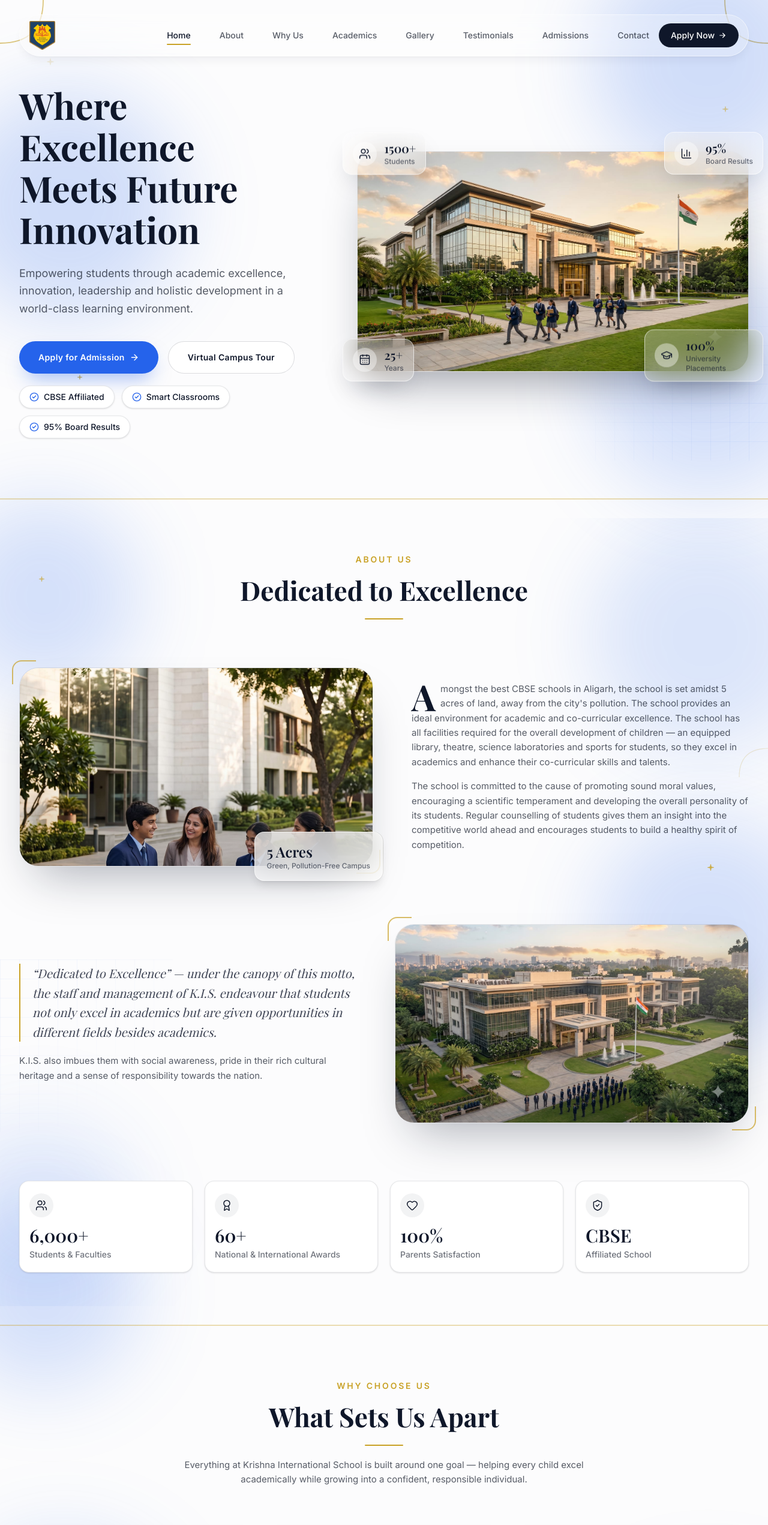
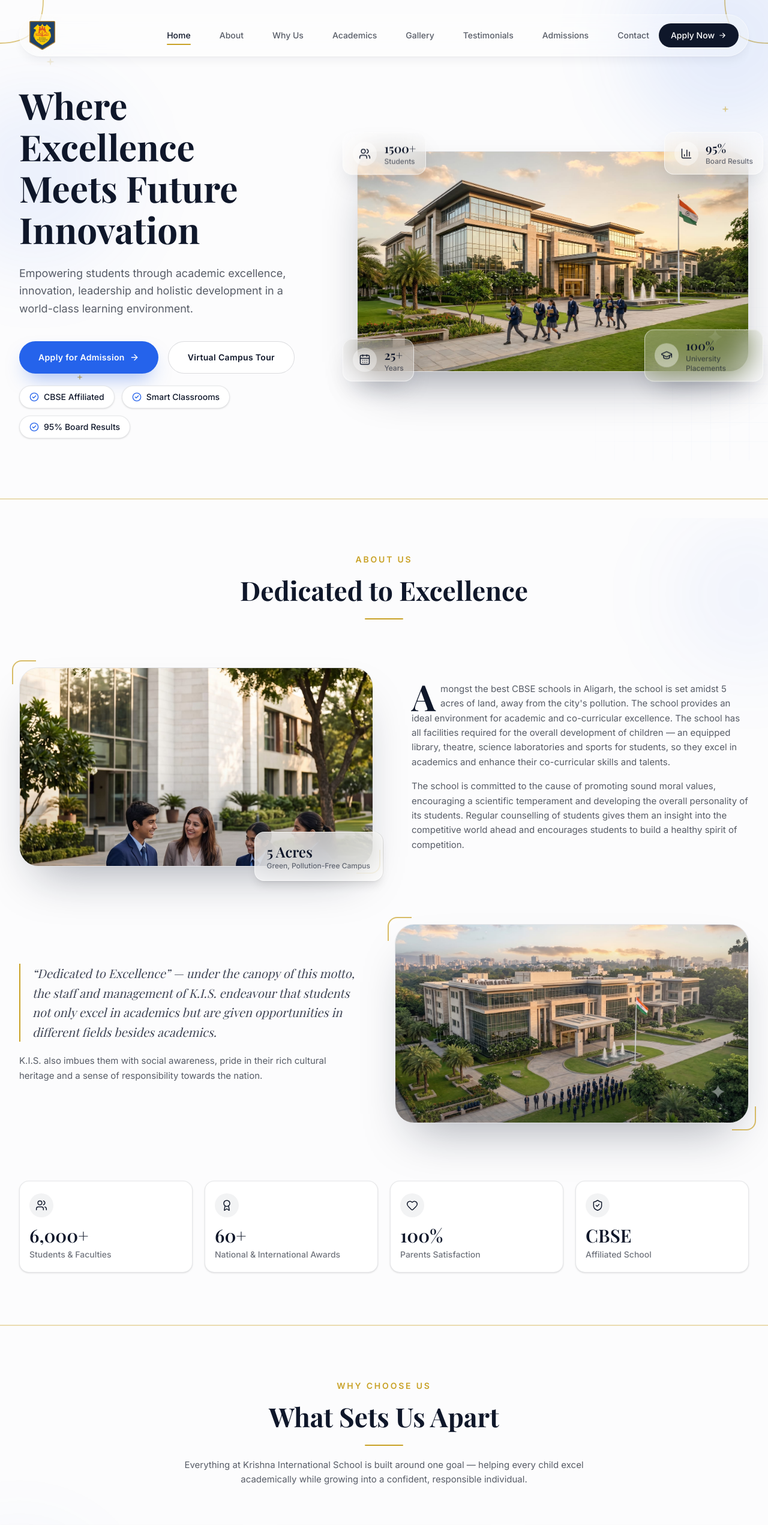
Before and after one commit to Hamidrza0008/DETTROIN-INT-HamidRza-Website, a Next.js app: page / in a window 1280 px wide. Shown: the top 2543 px of the page at 60% size. Built offline with nearby package versions, Linux system fonts and the light colour scheme; a web font is replaced by a local one.

Commit message:
UI improvement and Bug fix

```diff
--- a/components/About.jsx
+++ b/components/About.jsx
@@ -1,7 +1,7 @@
 "use client";
 
 import Image from "next/image";
-import { motion, useInView } from "framer-motion";
+import { motion } from "framer-motion";
 import { useEffect, useRef, useState } from "react";
 import { Users, Award, Heart, ShieldCheck } from "lucide-react";
 
@@ -21,14 +21,16 @@ const fadeUp = {
 
 function Counter({ value, suffix = "" }) {
   const ref = useRef(null);
-  const inView = useInView(ref, { once: true, margin: "-80px" });
   const [display, setDisplay] = useState(0);
 
   useEffect(() => {
-    if (!inView) return;
+    const el = ref.current;
+    if (!el) return;
+    let observer;
+    let raf;
+    const startCounter = () => {
       const duration = 1800;
       const start = performance.now();
-    let raf;
       const tick = (now) => {
         const progress = Math.min((now - start) / duration, 1);
         const eased = 1 - Math.pow(1 - progress, 3);
@@ -36,8 +38,22 @@ function Counter({ value, suffix = "" }) {
         if (progress < 1) raf = requestAnimationFrame(tick);
       };
       raf = requestAnimationFrame(tick);
-    return () => cancelAnimationFrame(raf);
-  }, [inView, value]);
+    };
+    observer = new IntersectionObserver(
+      ([entry]) => {
+        if (entry.isIntersecting) {
+          startCounter();
+          observer.disconnect();
+        }
+      },
+      { threshold: 0 }
+    );
+    observer.observe(el);
+    return () => {
+      observer?.disconnect();
+      if (raf) cancelAnimationFrame(raf);
+    };
+  }, [value]);
 
   return (
     <span ref={ref}>
@@ -88,17 +104,9 @@ export default function About() {
         id="about"
         className="relative overflow-hidden py-8 sm:py-10 lg:py-14"
       >
-      <motion.div
+      <div
         aria-hidden="true"
-        className="pointer-events-none absolute -right-24 top-0 -z-10 h-96 w-96 rounded-full bg-blue/15 blur-3xl"
-        animate={{ x: [0, -12, 0], y: [0, 8, 0] }}
-        transition={{ duration: 20, repeat: Infinity, ease: "easeInOut" }}
-      />
-      <motion.div
-        aria-hidden="true"
-        className="pointer-events-none absolute -left-24 bottom-0 -z-10 h-80 w-80 rounded-full bg-blue/10 blur-3xl"
-        animate={{ x: [0, 14, 0], y: [0, -10, 0] }}
-        transition={{ duration: 24, repeat: Infinity, ease: "easeInOut", delay: 3 }}
+        className="pointer-events-none absolute -right-24 top-0 -z-10 h-64 w-64 rounded-full bg-blue/5 blur-3xl"
       />
       <div className="site-container">
         <motion.div
--- a/components/Academics.jsx
+++ b/components/Academics.jsx
@@ -103,11 +103,9 @@ export default function Academics() {
 
   return (
     <section id="academics" className="relative overflow-hidden py-8 sm:py-10 lg:py-14">
-      <motion.div
+      <div
         aria-hidden="true"
-        className="pointer-events-none absolute -right-24 bottom-0 -z-10 h-96 w-96 rounded-full bg-blue/15 blur-3xl"
-        animate={{ x: [0, -14, 0], y: [0, 10, 0] }}
-        transition={{ duration: 24, repeat: Infinity, ease: "easeInOut" }}
+        className="pointer-events-none absolute -right-24 bottom-0 -z-10 h-64 w-64 rounded-full bg-blue/5 blur-3xl"
       />
       <motion.div
         aria-hidden="true"
--- a/components/AdmissionProcess.jsx
+++ b/components/AdmissionProcess.jsx
@@ -83,11 +83,9 @@ export default function AdmissionProcess() {
 
   return (
     <section id="admissions" className="relative overflow-hidden py-8 sm:py-10 lg:py-14">
-      <motion.div
+      <div
         aria-hidden="true"
-        className="pointer-events-none absolute -left-24 bottom-0 -z-10 h-96 w-96 rounded-full bg-blue/15 blur-3xl"
-        animate={{ x: [0, 16, 0], y: [0, -10, 0] }}
-        transition={{ duration: 22, repeat: Infinity, ease: "easeInOut" }}
+        className="pointer-events-none absolute -left-24 bottom-0 -z-10 h-64 w-64 rounded-full bg-blue/5 blur-3xl"
       />
       <motion.div
         aria-hidden="true"
--- a/components/AmbientBackground.jsx
+++ b/components/AmbientBackground.jsx
@@ -8,10 +8,6 @@ const SPARKLES = [
   { top: "78vh", left: "10%", size: 10, delay: 1.4 },
   { top: "22vh", left: "94%", size: 12, delay: 0.8 },
   { top: "60vh", left: "88%", size: 9, delay: 2.2 },
-  { top: "120vh", left: "5%", size: 11, delay: 1.0 },
-  { top: "180vh", left: "92%", size: 13, delay: 1.8 },
-  { top: "250vh", left: "8%", size: 10, delay: 0.5 },
-  { top: "320vh", left: "90%", size: 12, delay: 2.5 },
 ];
 
 export default function AmbientBackground() {
@@ -30,73 +26,33 @@ export default function AmbientBackground() {
         <path d="M120 60C80 60 60 40 60 0" stroke="currentColor" strokeWidth="1.5" />
       </svg>
 
-      {/* blue glows — spread across full page height for continuous premium feel */}
+      {/* subtle blue glow — Hero area only */}
       <motion.div
-        className="absolute -right-24 -top-24 h-96 w-96 rounded-full bg-blue/20 blur-3xl"
-        animate={reduceMotion ? undefined : { x: [0, -18, 0], y: [0, 12, 0] }}
-        transition={{ duration: 26, repeat: Infinity, ease: "easeInOut", delay: 2 }}
+        className="absolute -right-24 -top-24 h-80 w-80 rounded-full bg-blue/10 blur-3xl"
+        animate={reduceMotion ? undefined : { x: [0, -12, 0], y: [0, 8, 0] }}
+        transition={{ duration: 20, repeat: Infinity, ease: "easeInOut", delay: 2 }}
       />
       <motion.div
-        className="absolute -left-24 top-[20vh] h-96 w-96 rounded-full bg-blue/20 blur-3xl"
-        animate={reduceMotion ? undefined : { x: [0, 20, 0], y: [0, -14, 0] }}
-        transition={{ duration: 22, repeat: Infinity, ease: "easeInOut" }}
-      />
-      <motion.div
-        className="absolute -right-24 top-[55vh] h-96 w-96 rounded-full bg-blue/[0.18] blur-3xl"
-        animate={reduceMotion ? undefined : { x: [0, -15, 0], y: [0, 10, 0] }}
-        transition={{ duration: 24, repeat: Infinity, ease: "easeInOut", delay: 1.5 }}
-      />
-      <motion.div
-        className="absolute -left-24 top-[105vh] h-80 w-80 rounded-full bg-blue/[0.18] blur-3xl"
-        animate={reduceMotion ? undefined : { x: [0, 18, 0], y: [0, -12, 0] }}
-        transition={{ duration: 28, repeat: Infinity, ease: "easeInOut", delay: 0.5 }}
-      />
-      <motion.div
-        className="absolute -right-24 top-[170vh] h-96 w-96 rounded-full bg-blue/[0.18] blur-3xl"
-        animate={reduceMotion ? undefined : { x: [0, -20, 0], y: [0, 14, 0] }}
-        transition={{ duration: 25, repeat: Infinity, ease: "easeInOut", delay: 3 }}
-      />
-      <motion.div
-        className="absolute -left-24 top-[250vh] h-80 w-80 rounded-full bg-blue/[0.18] blur-3xl"
-        animate={reduceMotion ? undefined : { x: [0, 16, 0], y: [0, -10, 0] }}
-        transition={{ duration: 23, repeat: Infinity, ease: "easeInOut", delay: 1 }}
-      />
-      <motion.div
-        className="absolute -right-24 top-[330vh] h-96 w-96 rounded-full bg-blue/20 blur-3xl"
-        animate={reduceMotion ? undefined : { x: [0, -14, 0], y: [0, 18, 0] }}
-        transition={{ duration: 27, repeat: Infinity, ease: "easeInOut", delay: 2.5 }}
+        className="absolute -left-24 top-[20vh] h-72 w-72 rounded-full bg-blue/8 blur-3xl"
+        animate={reduceMotion ? undefined : { x: [0, 12, 0], y: [0, -8, 0] }}
+        transition={{ duration: 18, repeat: Infinity, ease: "easeInOut" }}
       />
 
-      {/* faint blueprint grid — upper */}
+      {/* faint blueprint grid */}
       <div
-        className="absolute right-0 top-[60vh] h-72 w-72 opacity-40"
+        className="absolute right-0 top-[60vh] h-72 w-72 opacity-30"
         style={{
           backgroundImage:
-            "linear-gradient(to right, rgba(37,99,235,0.14) 1px, transparent 1px), linear-gradient(to bottom, rgba(37,99,235,0.14) 1px, transparent 1px)",
+            "linear-gradient(to right, rgba(37,99,235,0.08) 1px, transparent 1px), linear-gradient(to bottom, rgba(37,99,235,0.08) 1px, transparent 1px)",
           backgroundSize: "32px 32px",
           maskImage: "linear-gradient(to top left, black 20%, transparent 75%)",
           WebkitMaskImage: "linear-gradient(to top left, black 20%, transparent 75%)",
         }}
       />
 
-      {/* faint blueprint grid — lower */}
-      <div
-        className="absolute left-0 top-[200vh] h-72 w-72 opacity-30"
-        style={{
-          backgroundImage:
-            "linear-gradient(to right, rgba(37,99,235,0.14) 1px, transparent 1px), linear-gradient(to bottom, rgba(37,99,235,0.14) 1px, transparent 1px)",
-          backgroundSize: "32px 32px",
-          maskImage: "linear-gradient(to bottom right, black 20%, transparent 75%)",
-          WebkitMaskImage: "linear-gradient(to bottom right, black 20%, transparent 75%)",
-        }}
-      />
-
-      {/* gold arcs */}
+      {/* gold arc near the bottom */}
       <svg className="absolute bottom-0 left-0 h-32 w-32 text-gold/25" viewBox="0 0 120 120" fill="none">
         <path d="M0 60C40 60 60 80 60 120" stroke="currentColor" strokeWidth="1.5" />
-      </svg>
-      <svg className="absolute top-[150vh] right-0 h-24 w-24 text-gold/20" viewBox="0 0 120 120" fill="none">
-        <path d="M120 60C80 60 60 80 60 120" stroke="currentColor" strokeWidth="1.5" />
       </svg>
 
       {SPARKLES.map((s, i) => (
--- a/components/Contact.jsx
+++ b/components/Contact.jsx
@@ -34,11 +34,9 @@ export default function Contact() {
 
   return (
     <section id="contact" className="relative overflow-hidden py-8 sm:py-10 lg:py-14">
-      <motion.div
+      <div
         aria-hidden="true"
-        className="pointer-events-none absolute -right-24 top-1/3 -z-10 h-96 w-96 rounded-full bg-blue/15 blur-3xl"
-        animate={{ x: [0, -14, 0], y: [0, 10, 0] }}
-        transition={{ duration: 22, repeat: Infinity, ease: "easeInOut" }}
+        className="pointer-events-none absolute -right-24 top-1/3 -z-10 h-64 w-64 rounded-full bg-blue/5 blur-3xl"
       />
       <motion.div
         aria-hidden="true"
--- a/components/Footer.jsx
+++ b/components/Footer.jsx
@@ -35,8 +35,8 @@ export default function Footer() {
         }}
       />
 
-      <div className="site-container relative py-14 sm:py-16 lg:py-20">
-        <div className="grid grid-cols-1 gap-10 sm:grid-cols-2 lg:grid-cols-[1.2fr_1fr_1fr_1fr] lg:gap-8">
+      <div className="site-container relative py-12 sm:py-16 lg:py-20">
+        <div className="grid grid-cols-1 gap-8 sm:grid-cols-2 lg:grid-cols-[1.2fr_1fr_1fr_1fr] lg:gap-8">
           <motion.div
             initial={{ opacity: 0, y: 16 }}
             whileInView={{ opacity: 1, y: 0 }}
@@ -49,10 +49,10 @@ export default function Footer() {
                 alt="Krishna International School"
                 width={64}
                 height={71}
-                className="h-14 w-auto"
+                className="h-12 w-auto sm:h-14"
               />
             </Link>
-            <p className="mt-4 max-w-xs text-sm leading-relaxed text-white/60">
+            <p className="mt-4 text-sm leading-relaxed text-white/60 sm:max-w-xs">
               Amongst the best CBSE schools in Aligarh — dedicated to academic excellence
               and holistic growth for every student.
             </p>
@@ -81,7 +81,7 @@ export default function Footer() {
             <h3 className="text-sm font-semibold uppercase tracking-wide text-gold">
               Quick Links
             </h3>
-            <ul className="mt-4 space-y-2.5">
+            <ul className="mt-4 grid grid-cols-2 gap-x-4 gap-y-2 sm:flex sm:flex-col sm:space-y-2.5">
               {QUICK_LINKS.map((link) => (
                 <li key={link.href}>
                   <Link
@@ -107,15 +107,15 @@ export default function Footer() {
             <ul className="mt-4 space-y-3 text-sm text-white/65">
               <li className="flex items-start gap-2.5">
                 <MapPin className="mt-0.5 h-4 w-4 shrink-0 text-gold" strokeWidth={1.75} />
-                Delhi G.T. Road, Aligarh – 202001 (U.P.), India
+                <span>Delhi G.T. Road, Aligarh – 202001 (U.P.), India</span>
               </li>
               <li className="flex items-center gap-2.5">
                 <Phone className="h-4 w-4 shrink-0 text-gold" strokeWidth={1.75} />
-                +91 98370 50000
+                <span>+91 98370 50000</span>
               </li>
               <li className="flex items-center gap-2.5">
                 <Mail className="h-4 w-4 shrink-0 text-gold" strokeWidth={1.75} />
-                info@kisaligarh.com
+                <span>info@kisaligarh.com</span>
               </li>
             </ul>
           </motion.div>
@@ -134,7 +134,7 @@ export default function Footer() {
             </p>
             <Link
               href="/#admissions"
-              className="mt-4 inline-flex items-center gap-1.5 rounded-full bg-gold px-5 py-2.5 text-sm font-semibold text-primary transition-transform duration-300 hover:scale-105"
+              className="mt-4 inline-flex w-full items-center justify-center gap-1.5 rounded-full bg-gold px-5 py-3 text-sm font-semibold text-primary transition-transform duration-300 hover:scale-[1.02] sm:w-auto sm:py-2.5"
             >
               Apply Now
               <ArrowRight className="h-4 w-4" strokeWidth={2} />
@@ -142,11 +142,11 @@ export default function Footer() {
           </motion.div>
         </div>
 
-        <div className="mt-12 flex flex-col items-center gap-2 border-t border-white/10 pt-6 text-center sm:flex-row sm:justify-between sm:text-left">
-          <p className="text-xs text-white/40">
-            © {new Date().getFullYear()} Krishna International School. All rights reserved.
+        <div className="mt-10 flex flex-col items-center gap-1 border-t border-white/10 pt-5 text-center sm:mt-12 sm:flex-row sm:justify-between sm:pt-6 sm:text-left">
+          <p className="text-[11px] leading-relaxed text-white/40 sm:text-xs">
+            &copy; {new Date().getFullYear()} Krishna International School. All rights reserved.
           </p>
-          <p className="text-xs text-white/40">Dedicated to Excellence</p>
+          <p className="text-[11px] text-white/40 sm:text-xs">Dedicated to Excellence</p>
         </div>
       </div>
     </footer>
--- a/components/Gallery.jsx
+++ b/components/Gallery.jsx
@@ -26,11 +26,9 @@ export default function Gallery() {
 
   return (
     <section id="gallery" className="relative overflow-hidden py-8 sm:py-10 lg:py-14">
-      <motion.div
+      <div
         aria-hidden="true"
-        className="pointer-events-none absolute -left-24 top-0 -z-10 h-96 w-96 rounded-full bg-blue/15 blur-3xl"
-        animate={{ x: [0, 14, 0], y: [0, -10, 0] }}
-        transition={{ duration: 22, repeat: Infinity, ease: "easeInOut" }}
+        className="pointer-events-none absolute -left-24 top-0 -z-10 h-64 w-64 rounded-full bg-blue/5 blur-3xl"
       />
       <motion.div
         aria-hidden="true"
--- a/components/Testimonials.jsx
+++ b/components/Testimonials.jsx
@@ -45,11 +45,9 @@ const fadeUp = {
 export default function Testimonials() {
   return (
     <section id="testimonials" className="relative overflow-hidden py-8 sm:py-10 lg:py-14">
-      <motion.div
+      <div
         aria-hidden="true"
-        className="pointer-events-none absolute -right-24 top-1/4 -z-10 h-96 w-96 rounded-full bg-blue/15 blur-3xl"
-        animate={{ x: [0, -16, 0], y: [0, 10, 0] }}
-        transition={{ duration: 24, repeat: Infinity, ease: "easeInOut" }}
+        className="pointer-events-none absolute -right-24 top-1/4 -z-10 h-64 w-64 rounded-full bg-blue/5 blur-3xl"
       />
       <motion.div
         aria-hidden="true"
--- a/components/WhyChooseUs.jsx
+++ b/components/WhyChooseUs.jsx
@@ -60,11 +60,9 @@ const fadeUp = {
 export default function WhyChooseUs() {
   return (
     <section id="why-us" className="relative overflow-hidden py-8 sm:py-10 lg:py-14">
-      <motion.div
+      <div
         aria-hidden="true"
-        className="pointer-events-none absolute -left-24 top-1/3 -z-10 h-96 w-96 rounded-full bg-blue/15 blur-3xl"
-        animate={{ x: [0, 16, 0], y: [0, -10, 0] }}
-        transition={{ duration: 22, repeat: Infinity, ease: "easeInOut" }}
+        className="pointer-events-none absolute -left-24 top-1/3 -z-10 h-64 w-64 rounded-full bg-blue/5 blur-3xl"
       />
       <motion.div
         aria-hidden="true"
```
Lines whose indentation alone changed are shown as unchanged.
